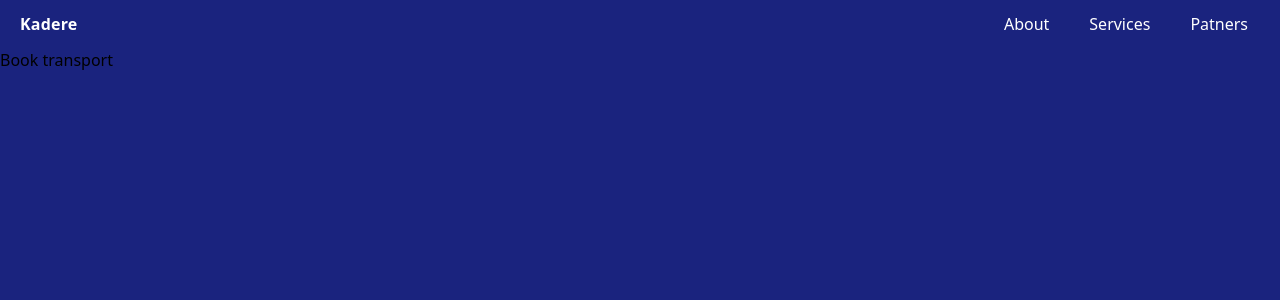
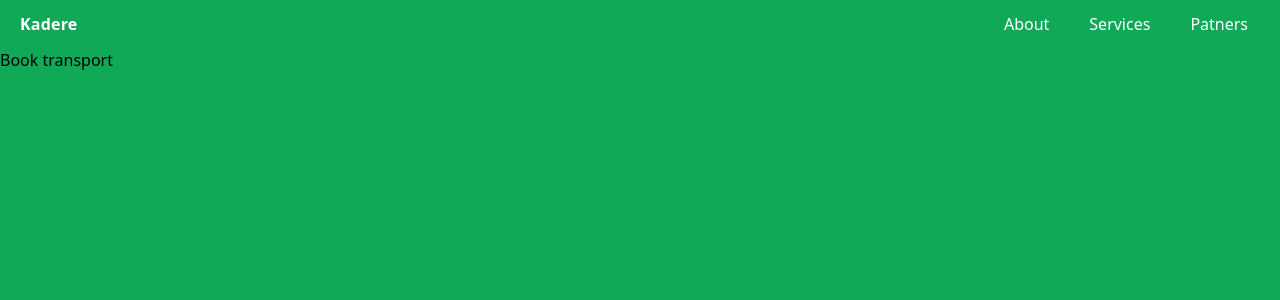
Before and after one commit to GathangaElijah/kadere-logistics, a Next.js app in the folder kadere-frontend/: page / in a window 1280 px wide. Shown: the top 300 px of the page. Built offline with nearby package versions, Linux system fonts and the light colour scheme.

Commit message:
feat: added the colors

```diff
--- a/kadere-frontend/app/globals.css
+++ b/kadere-frontend/app/globals.css
@@ -11,13 +11,26 @@
 
 @theme {
   /* --color-*: initial; */
-  --color-primary: #1a237e;
-  --color-primary-900: #070920;
-  --color-primary-800: #0d123f;
-  --color-primary-700: #2938c8;
-  --color-primary-600: #6b75e0;
-  --color-primary-500: #b5baf0;
-  --color-accent: #7e751a;
+  --color-primary: #0FA958;
+  --color-primary-100: #DEFCEC;
+  --color-primary-200: #7AF3B3;
+  --color-primary-300: #37ED8E;
+  --color-primary-400: #12CA69;
+  --color-primary-500: #0C8344;
+  --color-primary-600: #0A713B;
+  --color-primary-700: #074B27;
+  --color-primary-800: #032614;
+  --color-primary-900: #032614;
+  --color-secondary: #A80F39;
+  --color-accent-100: #FCDEE6;
+  --color-accent-200: #F9BCCD;
+  --color-accent-300: #F37A9B;
+  --color-accent-400: #ED3769;
+  --color-accent-500: #C91244;
+  --color-accent-600: #830C2C;
+  --color-accent-700: #5D0820;
+  --color-accent-800: #380513;
+  --color-accent-900: #130206;
 }
 
 @media (prefers-color-scheme: dark) {
```
